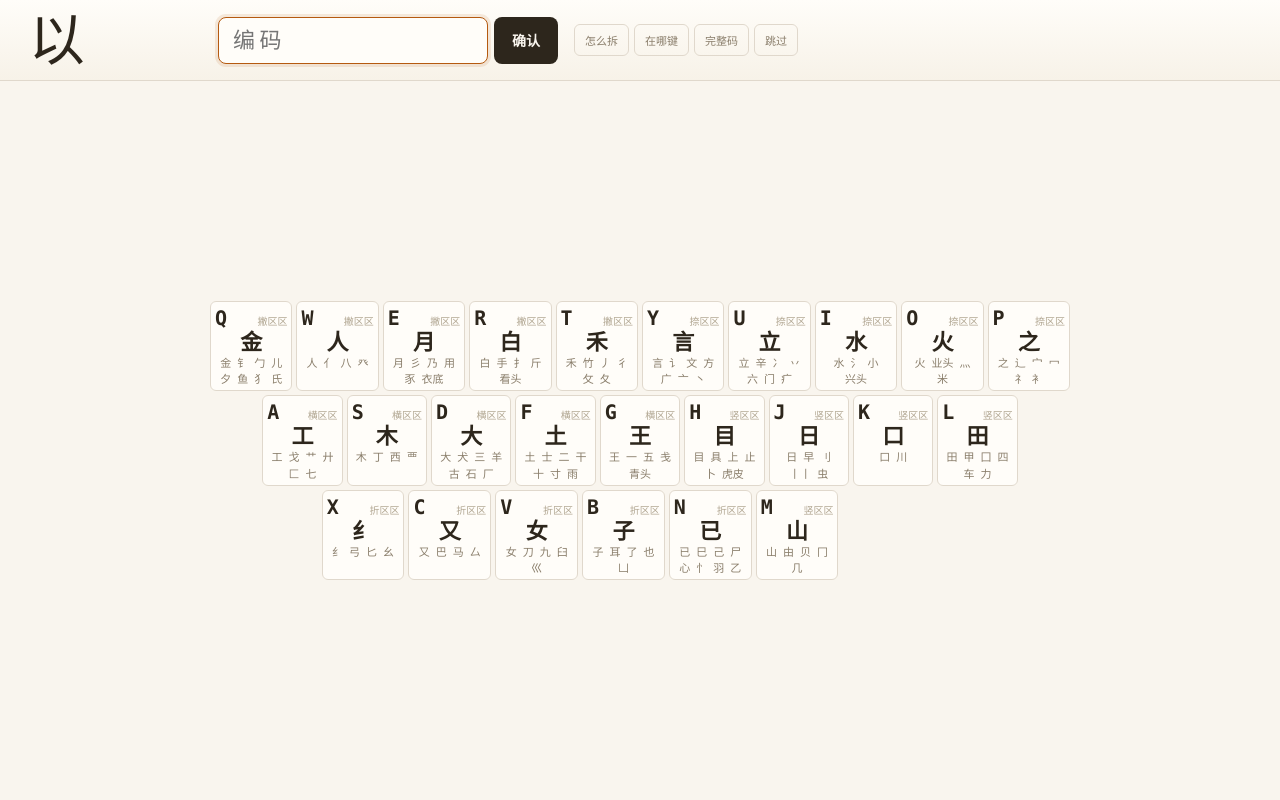
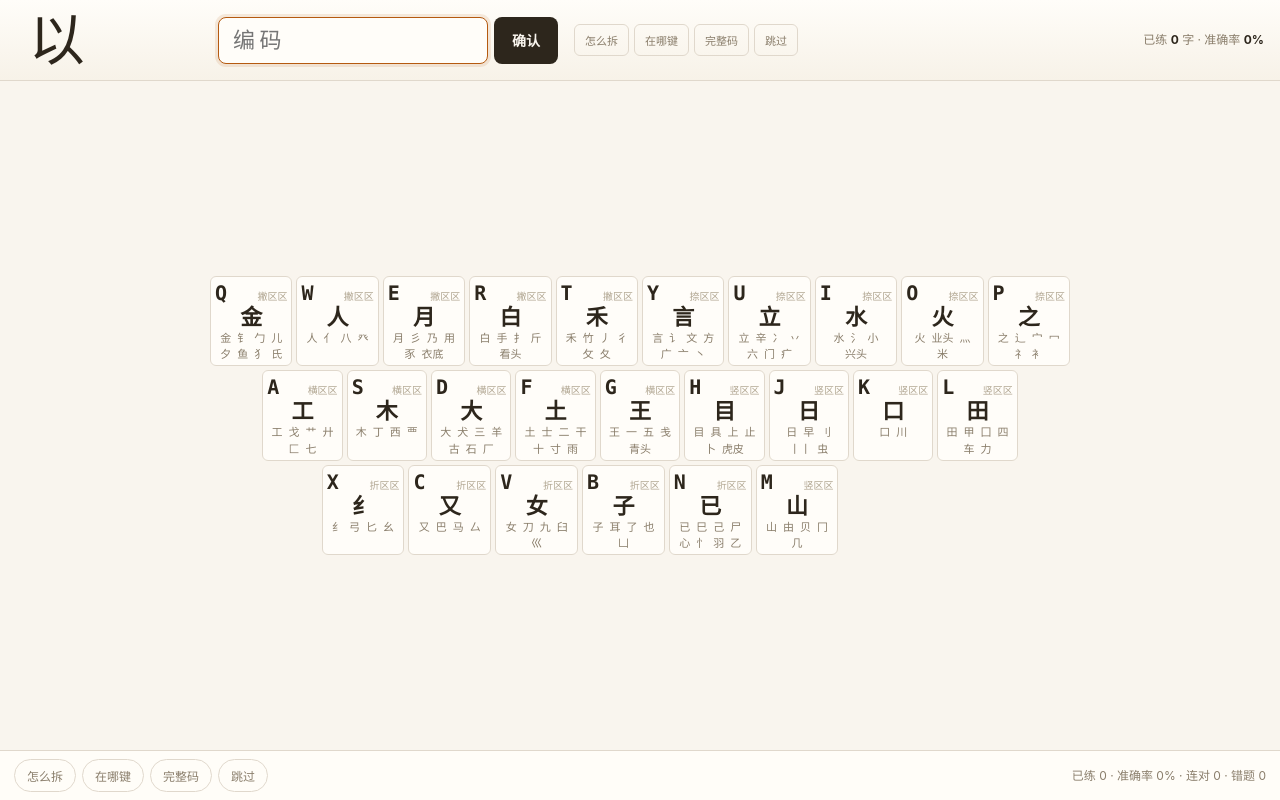
Before and after one commit to max1ab/funs, a plain HTML site: page wubi-trainer/index.html in a window 1280 px wide. Drawn offline with Linux system fonts and the light colour scheme.

Commit message:
Refine wubi trainer keyboard layout chrome

```diff
--- a/wubi-trainer/index.html
+++ b/wubi-trainer/index.html
@@ -28,7 +28,7 @@
 
   .page {
     display: grid;
-    grid-template-rows: auto 1fr;
+    grid-template-rows: auto 1fr auto;
     height: 100vh; height: 100dvh;
     overflow: hidden;
   }
@@ -77,6 +77,14 @@
     cursor: pointer; white-space: nowrap; transition: all .15s;
   }
   .bar .hints button:hover { border-color: var(--accent); color: var(--accent); }
+  .top-stats {
+    margin-left: auto;
+    color: var(--text2);
+    font-size: 12px;
+    line-height: 1.4;
+    white-space: nowrap;
+  }
+  .top-stats strong { color: var(--text); font-weight: 700; }
 
   /* ── Keyboard body ── */
   .kb-body {
@@ -106,6 +114,11 @@
     position: relative;
     min-width: 0;
   }
+  .kb-key.zone-heng { background: #fff0e7; border-color: #ebc0ad; }
+  .kb-key.zone-shu { background: #eef6e9; border-color: #bdd6b5; }
+  .kb-key.zone-pie { background: #eaf5fb; border-color: #b8d4e2; }
+  .kb-key.zone-na { background: #f6e8f1; border-color: #ddb8cf; }
+  .kb-key.zone-zhe { background: #f7f1d5; border-color: #ddd08f; }
   .kb-key.hint {
     border-color: var(--accent);
     background: #fef5e8;
@@ -141,6 +154,34 @@
   }
   .kb-spacer { min-width: 0; }
 
+  /* ── Bottom bar ── */
+  .bottom-bar {
+    display: flex;
+    align-items: center;
+    justify-content: space-between;
+    gap: 16px;
+    padding: 8px 14px;
+    border-top: 1px solid var(--border);
+    background: rgba(255,253,249,.92);
+  }
+  .step-actions { display: flex; gap: 6px; align-items: center; }
+  .step-actions button {
+    padding: 7px 12px;
+    border: 1px solid var(--border);
+    border-radius: 999px;
+    background: transparent;
+    color: var(--text2);
+    font-size: 12px;
+    cursor: pointer;
+  }
+  .step-actions button:hover { border-color: var(--accent); color: var(--accent); }
+  .progress-line {
+    color: var(--text2);
+    font-size: 12px;
+    text-align: right;
+    white-space: nowrap;
+  }
+
   /* Toast */
   .toast {
     position: fixed; bottom: 16px; left: 50%; transform: translateX(-50%);
@@ -158,11 +199,16 @@
     .bar { gap: 8px; padding: 8px 10px; }
     .bar .big-char { font-size: 42px; min-width: 60px; }
     .bar .input-group input { font-size: 18px; padding: 8px 10px; }
-    .bar .hints button { padding: 5px 7px; font-size: 10px; }
+    .bar .hints { display: none; }
+    .top-stats { width: 100%; margin-left: 0; text-align: center; font-size: 11px; }
     .kb-body { padding: 8px 4px; }
     .kb { gap: 2px; max-width: 100%; }
     .kb-row { gap: 2px; }
     .kb-key { padding: 4px 2px 2px; border-radius: 4px; }
+    .bottom-bar { padding: 6px 8px; gap: 8px; }
+    .step-actions { gap: 4px; }
+    .step-actions button { padding: 6px 8px; font-size: 11px; }
+    .progress-line { font-size: 11px; }
   }
 </style>
 </head>
@@ -183,11 +229,22 @@
       <button id="hintCode">完整码</button>
       <button id="skipBtn">跳过</button>
     </div>
+    <div class="top-stats" id="topStats">已练 <strong>0</strong> 字 · 准确率 <strong>0%</strong></div>
   </div>
 
   <!-- ════ Keyboard body ════ -->
   <div class="kb-body">
     <div class="kb" id="keyboard"></div>
+  </div>
+
+  <div class="bottom-bar">
+    <div class="step-actions">
+      <button id="bottomHintDecomp">怎么拆</button>
+      <button id="bottomHintKeys">在哪键</button>
+      <button id="bottomHintCode">完整码</button>
+      <button id="bottomSkipBtn">跳过</button>
+    </div>
+    <div class="progress-line" id="progressLine">已练 0 · 准确率 0% · 连对 0</div>
   </div>
 </div>
 
@@ -241,16 +298,18 @@ let roots = [], chars = [], cur = null, hintIdx = 0, retry = false;
 let s = (() => { try { return JSON.parse(localStorage.getItem(STATE_KEY))||{}; } catch(_) { return {}; } })();
 s.total = s.total||0; s.correct = s.correct||0; s.streak = s.streak||0;
 s.wrongMap = s.wrongMap||{}; s.history = s.history||[];
-function save() { localStorage.setItem(STATE_KEY, JSON.stringify(s)); }
+function save() { localStorage.setItem(STATE_KEY, JSON.stringify(s)); updateStats(); }
 
 const $ = id => document.getElementById(id);
 const E = {
   kb: $('keyboard'), tc: $('targetChar'), dec: $('decomp'),
-  inp: $('codeInput'), sub: $('submitBtn'), toast: $('toast')
+  inp: $('codeInput'), sub: $('submitBtn'), toast: $('toast'),
+  topStats: $('topStats'), progress: $('progressLine')
 };
 
 function byKey(k) { return roots.find(r => r.key.toLowerCase() === k.toLowerCase()); }
 function spacer() { const d = document.createElement('div'); d.className = 'kb-spacer'; return d; }
+function zoneClass(zone) { return ({横:'zone-heng', 竖:'zone-shu', 撇:'zone-pie', 捺:'zone-na', 折:'zone-zhe'})[zone] || ''; }
 
 function renderKB() {
   E.kb.innerHTML = '';
@@ -262,7 +321,7 @@ function renderKB() {
     row.forEach(key => {
       const r = byKey(key); if (!r) return;
       const el = document.createElement('div');
-      el.className = 'kb-key';
+      el.className = `kb-key ${zoneClass(r.zone)}`;
       el.dataset.key = r.key.toLowerCase();
       el.innerHTML = `<div class="k-top"><span class="k-letter">${r.key}</span><span class="k-zone">${r.zone}区</span></div>`
         + `<div class="k-label">${r.label}</div>`
@@ -280,6 +339,15 @@ function highlightKeys(code) {
   document.querySelectorAll('.kb-key').forEach(el => el.classList.toggle('hint', set.has(el.dataset.key)));
 }
 
+
+function updateStats() {
+  const total = s.total || 0;
+  const accuracy = total ? Math.round((s.correct || 0) / total * 100) : 0;
+  const wrongCount = Object.values(s.wrongMap || {}).filter(v => v.count > 0).length;
+  if (E.topStats) E.topStats.innerHTML = `已练 <strong>${total}</strong> 字 · 准确率 <strong>${accuracy}%</strong>`;
+  if (E.progress) E.progress.textContent = `已练 ${total} · 准确率 ${accuracy}% · 连对 ${s.streak || 0} · 错题 ${wrongCount}`;
+}
+
 function pick() {
   const wrong = Object.entries(s.wrongMap).filter(([,v]) => v.count > 0);
   if (wrong.length && Math.random() < .35) {
@@ -295,7 +363,7 @@ function next() {
   cur = pick(); hintIdx = 0; retry = false;
   E.tc.textContent = cur.char; E.dec.textContent = '';
   E.inp.value = ''; E.inp.classList.remove('err'); E.sub.textContent = '确认';
-  highlightKeys(''); toast(''); E.inp.focus();
+  highlightKeys(''); toast(''); updateStats(); E.inp.focus();
 }
 function toast(t, cls) {
   E.toast.textContent = t; E.toast.className = `toast ${cls}` + (t ? ' show' : '');
@@ -339,6 +407,10 @@ $('hintDecomp').addEventListener('click', hintDecomp);
 $('hintKeys').addEventListener('click', hintKeys);
 $('hintCode').addEventListener('click', hintCode);
 $('skipBtn').addEventListener('click', skip);
+$('bottomHintDecomp').addEventListener('click', hintDecomp);
+$('bottomHintKeys').addEventListener('click', hintKeys);
+$('bottomHintCode').addEventListener('click', hintCode);
+$('bottomSkipBtn').addEventListener('click', skip);
 init();
 </script>
 </body>
```
